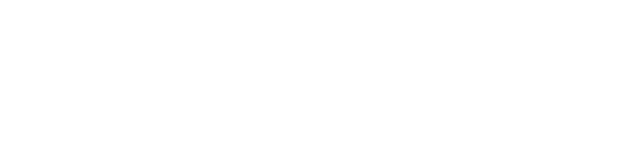
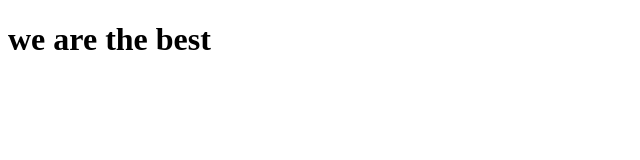
Before and after one commit to NoureddinSameer/front2025git, a plain HTML site: page index.html in a window 1280 px wide. Shown: the whole page, without its empty margins (0-640 px from the left). Drawn offline with Linux system fonts and the light colour scheme.

Commit message:
add line 9

```diff
--- a/index.html
+++ b/index.html
@@ -6,7 +6,7 @@
     <title>Document</title>
 </head>
 <body>
-
+    <h1>we are the best</h1>
 
 
 </body>
```
